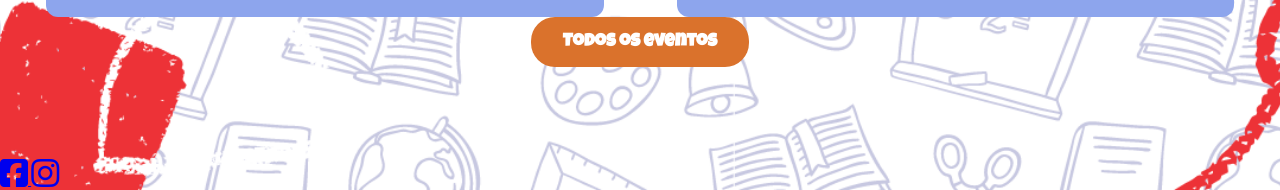
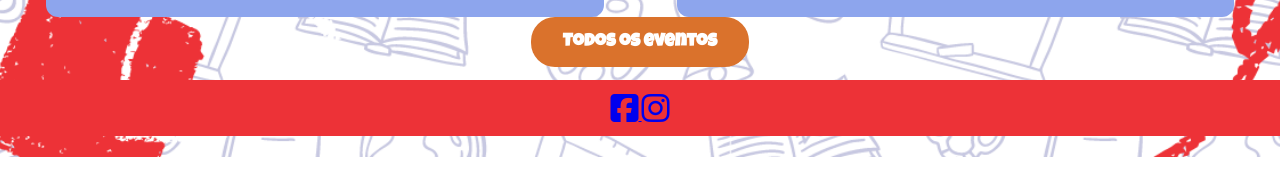
Before and after one commit to tello24/ProjetoIntegradorSeason2, a website: page frontend/pages/paginaEventos.html in a window 1280 px wide. Shown: the part 664-854 px from the top of the page. After the commit the page ends 821 px from the top, so only its background shows below. Drawn offline with Linux system fonts and the light colour scheme.

Commit message:
ADD: AJUSTES

```diff
--- a/frontend/style/contato.css
+++ b/frontend/style/contato.css
@@ -142,7 +142,7 @@ p {
 footer {
     background: #ED3237;
     width: 100%;
-    height: 100px;
+    height: 7%;
     position: fixed;
     bottom: 0;
     left: 0;
--- a/frontend/style/eventos.css
+++ b/frontend/style/eventos.css
@@ -114,3 +114,15 @@ align-items: center;
 display: flex;
 flex-direction: column;
 }
+
+footer {
+  background: #ED3237;
+  width: 100%;
+  height: 7%;
+  position: fixed;
+  bottom: 0;
+  left: 0;
+  display: flex;
+  justify-content: center;
+  align-items: center;
+}
--- a/frontend/style/styles.css
+++ b/frontend/style/styles.css
@@ -136,7 +136,7 @@ header a {
 footer {
   background: #ED3237;
   width: 100%;
-  height: 100px;
+  height: 7%;
   position: fixed;
   bottom: 0;
   left: 0;
```
